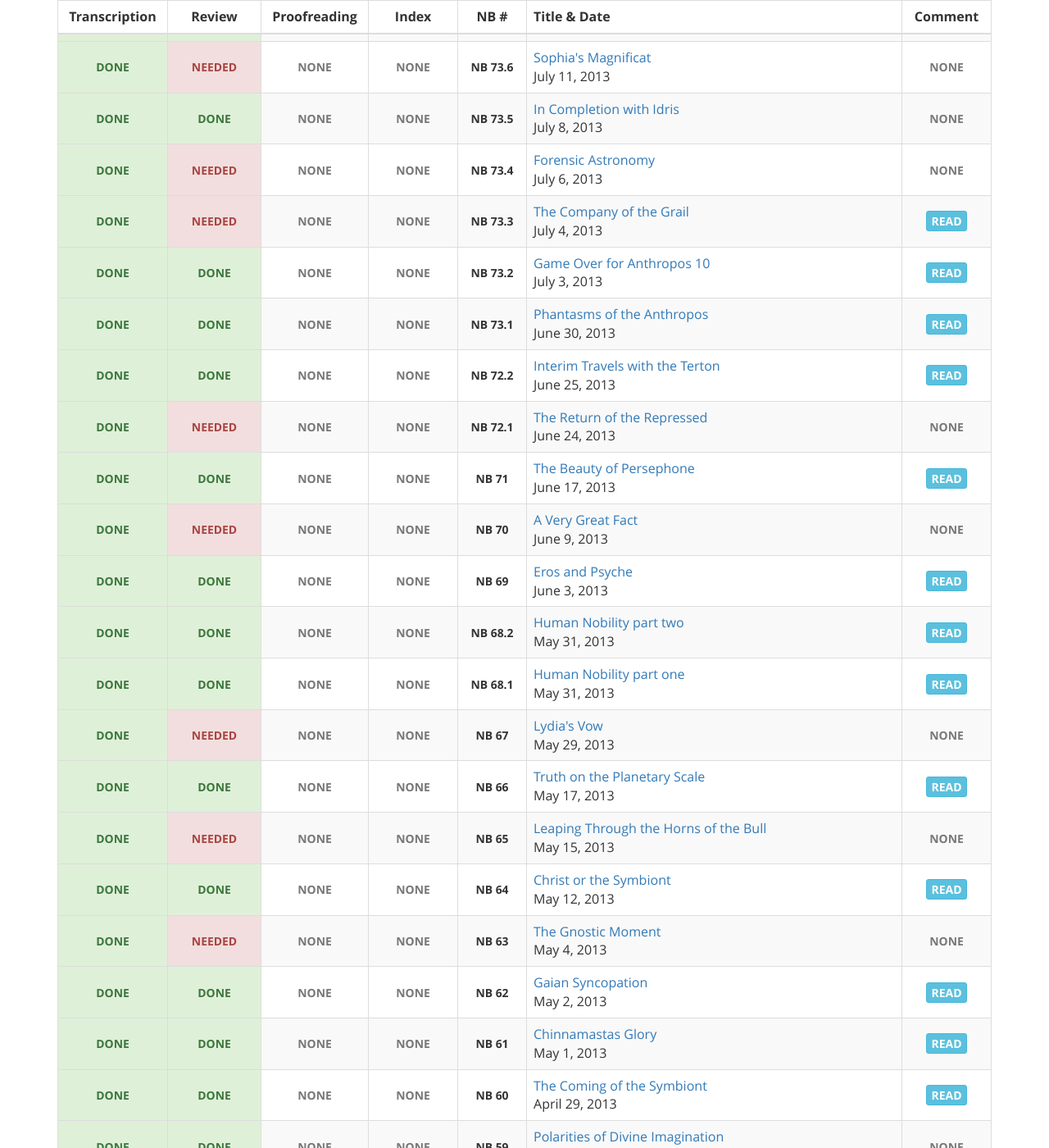
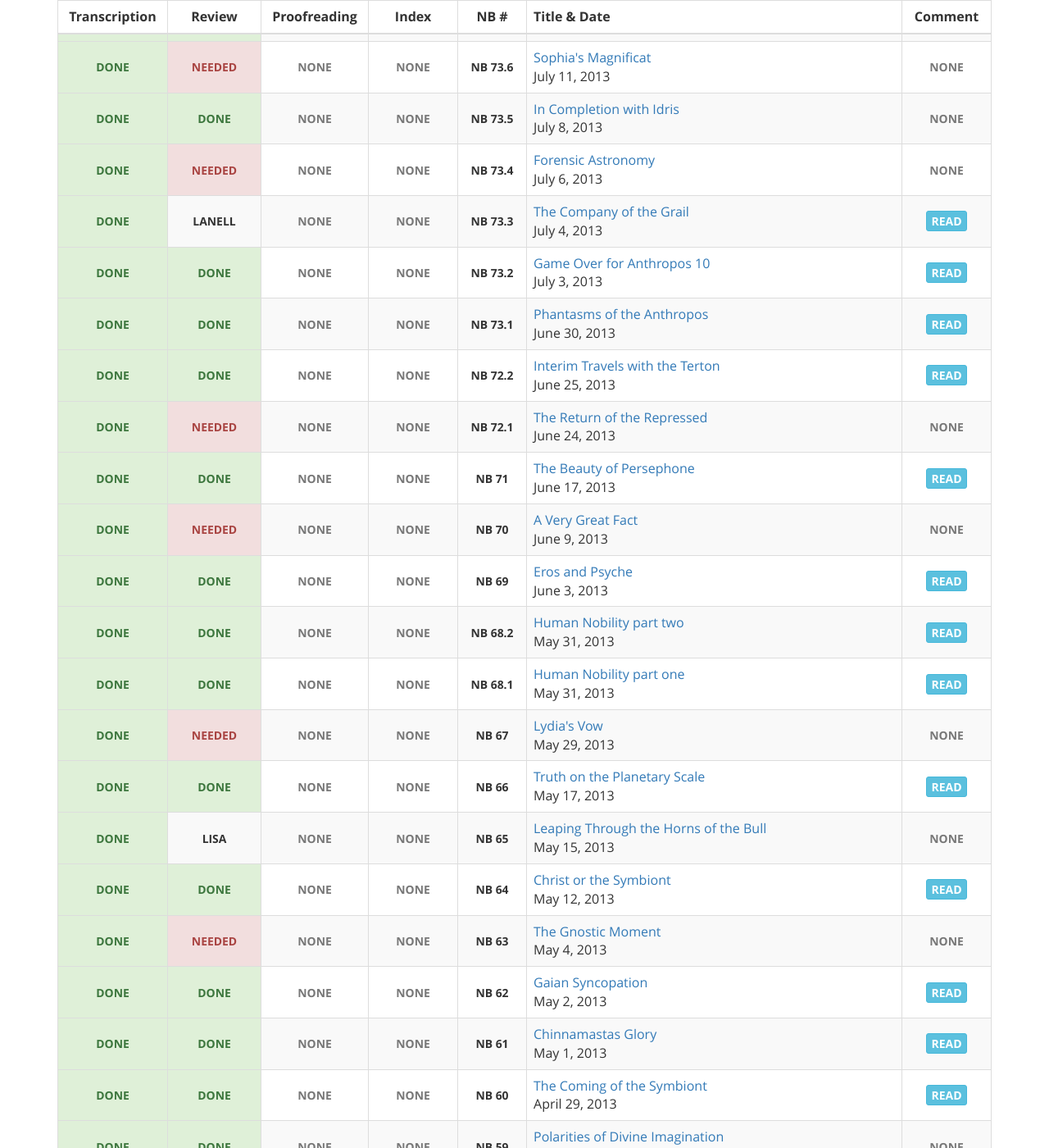
Before and after one commit to gaiaspora/gaiaspora.github.io, a Jekyll site: the page built from content/navigator-briefings.markdown, in a window 1280 px wide and 1400 px high, scrolled down 3645 px. Shown: the whole window at 82% size. Built offline with Jekyll 4.4.1, drawn with Linux system fonts in a browser that asks for light colours.

Commit message:
Update nb.yaml

```diff
--- a/_data/nb.yaml
+++ b/_data/nb.yaml
@@ -486,7 +486,7 @@
 
 - NB: "73.3"
   Transcription: "done"
-  Review: "needed"
+  Review: "LaNell"
   Proofreading: "none"
   Index: "none"
   Title: "The Company of the Grail"
@@ -594,7 +594,7 @@
 
 - NB: "65"
   Transcription: "done"
-  Review: "needed"
+  Review: "Lisa"
   Proofreading: "none"
   Index: "none"
   Title: "Leaping Through the Horns of the Bull"
```
